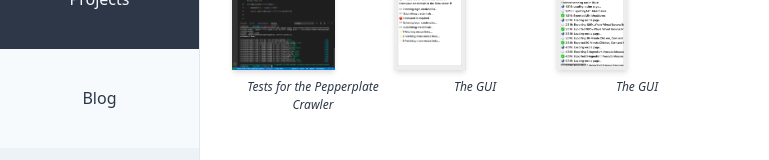
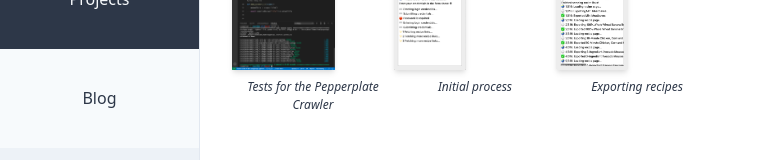
Before and after one commit to akosipax/portfolio, a Gatsby site: page /projects in a window 1280 px wide. Shown: the part 396-556 px from the top of the page, without its empty margins (0-769 px from the left). Built offline with nearby package versions, Linux system fonts and the light colour scheme; Gatsby itself is replaced by a stand-in of ours.

Commit message:
:speech_balloon: Update content

```diff
--- a/src/pages/projects.js
+++ b/src/pages/projects.js
@@ -67,11 +67,11 @@ const ProjectsPage = () => (
         },
         {
           src: psFrontEnd1,
-          description: "The GUI",
+          description: "Initial process",
         },
         {
           src: psFrontEnd3,
-          description: "The GUI",
+          description: "Exporting recipes",
         },
       ]}
     />
```
